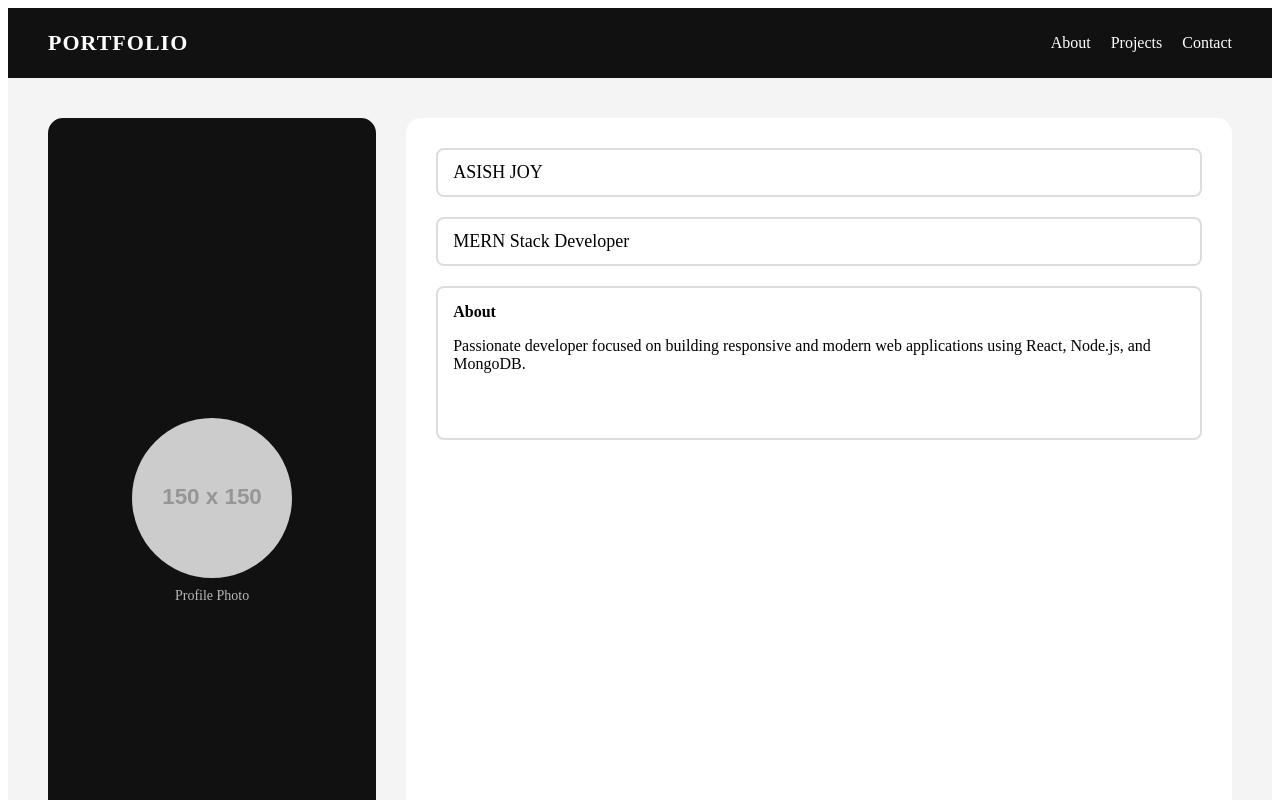
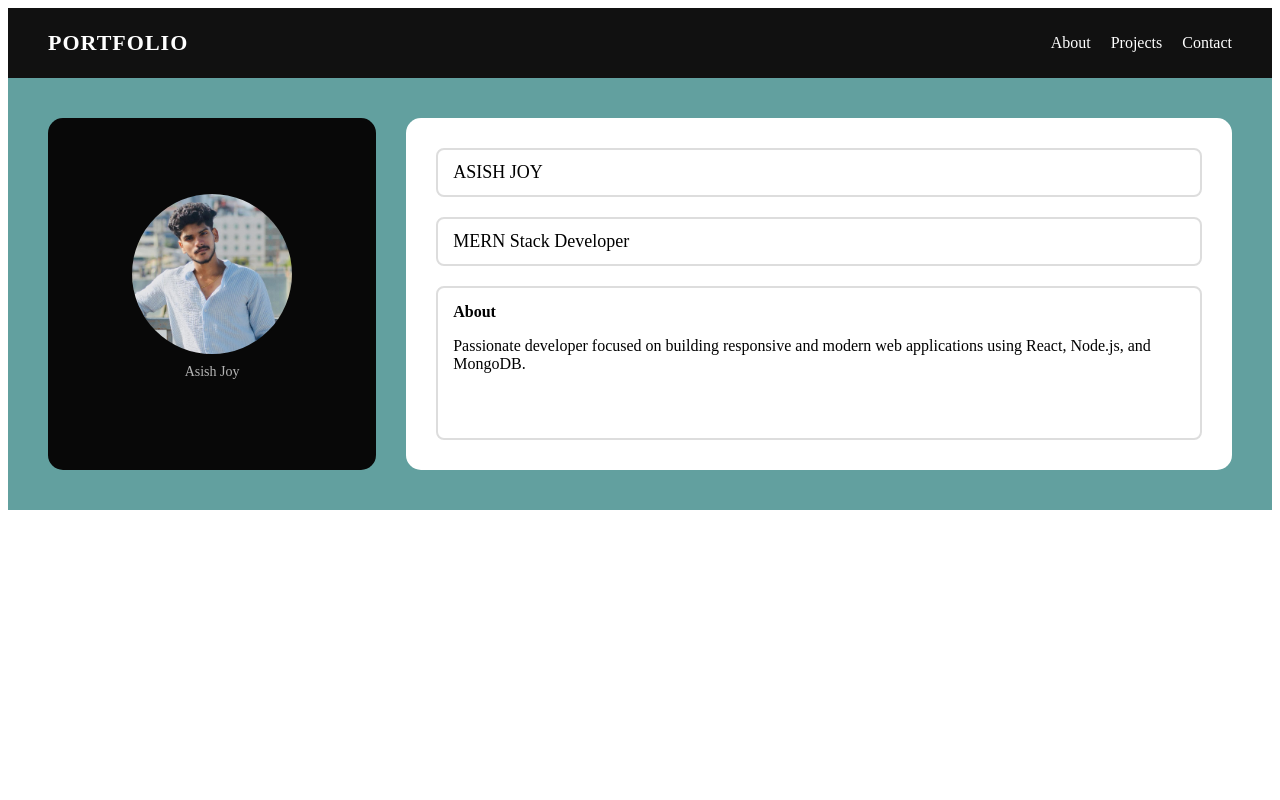
Before and after one commit to AsishJoy/Portfolio, a React app: page / in a window 1280 px wide. Shown: the top 800 px of the page. Built offline with nearby package versions, Linux system fonts and the light colour scheme; the HTML template or start-up script is replaced by a standard one.

Commit message:
first commit

```diff
--- a/src/Pages/Personal.jsx
+++ b/src/Pages/Personal.jsx
@@ -7,11 +7,12 @@ function ProfilePage() {
       {/* Left Panel */}
       <div style={styles.left}>
         <img
-          src="https://via.placeholder.com/150"
-          alt="Profile"
-          style={styles.image}
-        />
-        <p style={styles.profileText}>Profile Photo</p>
+  src="/profile.jpg"
+  alt="PROFILE"
+  style={styles.image}
+/>
+
+        <p style={styles.profileText}>Asish Joy</p>
       </div>
 
       {/* Right Panel */}
@@ -35,15 +36,15 @@ function ProfilePage() {
 const styles = {
   container: {
     display: "flex",
-    minHeight: "100vh",
-    backgroundColor: "#f4f4f4",
+    minHeight: "10vh",
+    backgroundColor: "#62a09fff",
     padding: "40px",
   },
 
   /* Left */
   left: {
     width: "30%",
-    backgroundColor: "#111",
+    backgroundColor: "#080808ff",
     color: "white",
     borderRadius: "15px",
     display: "flex",
```
Also changed, not shown: public/profile.jpg (added).
